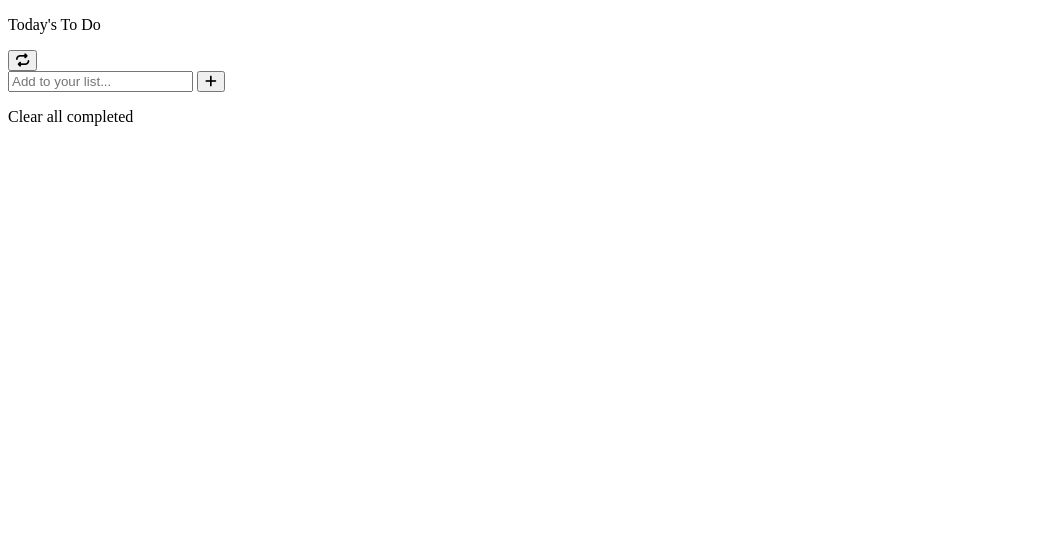
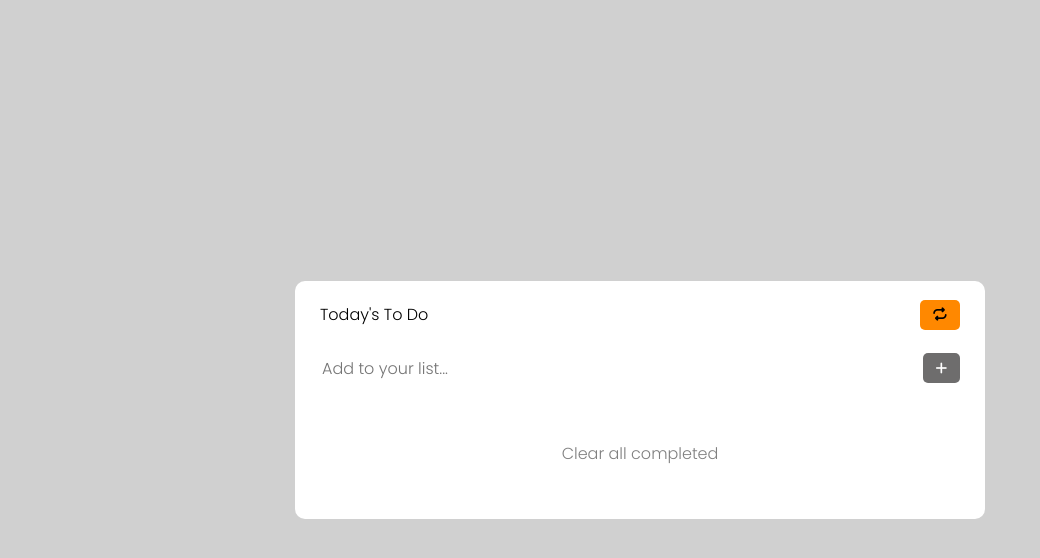
Before and after one commit to NabilHY/To-Do-List, a website: page docs/index.html in a window 1280 px wide. Shown: the whole page, without its empty margins (0-1040 px from the left). Drawn offline with Linux system fonts and the light colour scheme.

Commit message:
Update index.html

```diff
--- a/docs/index.html
+++ b/docs/index.html
@@ -7,7 +7,7 @@
     <script src="https://kit.fontawesome.com/eb9ab0d66a.js" crossorigin="anonymous"></script>
     <link rel="preconnect" href="https://fonts.googleapis.com">
     <link rel="preconnect" href="https://fonts.gstatic.com" crossorigin>
-    <link rel="stylesheet" href="../style.css">
+    <link rel="stylesheet" href="../styles.css">
     <link href="https://fonts.googleapis.com/css2?family=Poppins:wght@300&display=swap" rel="stylesheet">
     <title>Todo Application</title>
 </head>
```
